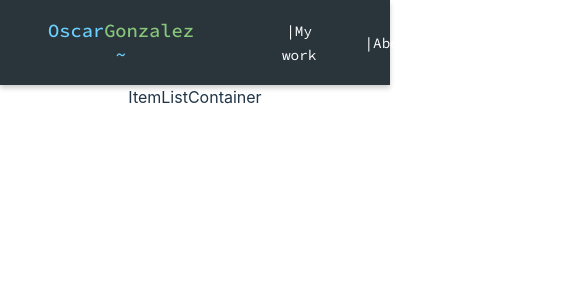
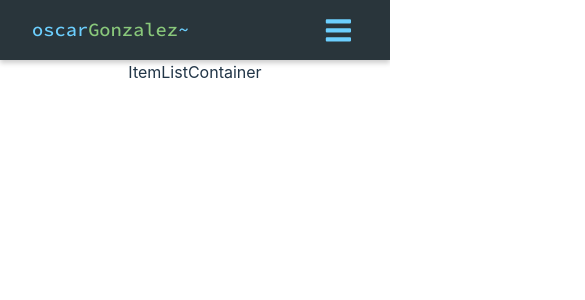
Before and after one commit to oscargon12/react_portfolio, a React (Vite) app: page / in a window 390 px wide. Shown: the top 300 px of the page, 585 px wide, since content can reach past the window. Built offline with nearby package versions, Linux system fonts and the light colour scheme.

Commit message:
responsive navbar

```diff
--- a/package.json
+++ b/package.json
@@ -10,7 +10,8 @@
   },
   "dependencies": {
     "react": "^18.2.0",
-    "react-dom": "^18.2.0"
+    "react-dom": "^18.2.0",
+    "react-icons": "^4.4.0"
   },
   "devDependencies": {
     "@types/react": "^18.0.17",
--- a/src/App.jsx
+++ b/src/App.jsx
@@ -12,7 +12,7 @@ function App() {
   return (
     <>
 
-      <NavBar link1="|My work" link2="|About" link3="|Tools" link4="|Contact" />
+      <NavBar link1="My work" link2="About" link3="Tools" link4="Contact" />
       <ItemListContainer/>
 
     </>
--- a/src/components/layout/navBar/NavBar.jsx
+++ b/src/components/layout/navBar/NavBar.jsx
@@ -1,20 +1,38 @@
+import { FaBars, FaTimes } from "react-icons/fa";
+import { useRef } from "react";
+
 const NavBar = ( props ) =>{
 
     const {link1, link2, link3, link4} = props;
 
-    return (
-        <header className="app-header">
-            <h3 className="color-primary primary-font ml-3 fw-500">Oscar<span className="color-sec">Gonzalez</span> ~</h3>
-            <nav className="app-header__nav mr-2">
-                <ul>
-                    <li>{link1}</li>
-                    <li>{link2}</li>
-                    <li>{link3}</li>
-                    <li>{link4}</li>
-                </ul>
-            </nav>
-        </header>
-    )
+    const navRef = useRef();
+
+	const showNavbar = () => {
+		navRef.current.classList.toggle("responsive_nav");
+	};
+
+	return (
+		<header>
+			<h3 className="primary-font fw-500">oscar<span className="color-sec">Gonzalez</span>~</h3>
+			<nav ref={navRef} className="primary-font">
+				<a href="/#">{link1}</a>
+				<a href="/#">{link2}</a>
+				<a href="/#">{link3}</a>
+				<a href="/#">{link4}</a>
+
+				<button
+					className="nav-btn nav-close-btn"
+					onClick={showNavbar}>
+					<FaTimes />
+				</button>
+			</nav>
+			<button className="nav-btn" onClick={showNavbar}>
+				<FaBars />
+			</button>
+		</header>
+	);
+
+
 }
 
 export default NavBar;
--- a/src/components/scss/_components.scss
+++ b/src/components/scss/_components.scss
@@ -1,24 +1,76 @@
-.app-header{
-    background-color: $dark-background;
-    box-shadow: 0px 3px 5px 0px rgba(0,0,0,0.20);
-    color: white;
-    display: flex;
-    justify-content: space-between;
-    align-items: center;
-    width: 100%;
+//navBar
+
+//mobile Menu
+header {
+	align-items: center;
+	justify-content: space-between;
+	background-color: $dark-background;
+    box-shadow: 0px 3px 5px 0px rgba(0, 0, 0, 0.2);
+	display: flex;
+	color: $dark-primary;
+	height: 60px;
+	padding: 0 2rem;
 }
 
-.app-header__nav{
-    ul{
-        display: flex;
-        align-items: center;
-        justify-content: space-between;
+nav a {
+	margin: 0 1rem;
+	color: white;
+	text-decoration: none;
+}
 
-        li{
-            font-family: $primary-font;
-            font-size: 0.9rem;
-            list-style: none;
-            margin-left: 3rem;
-        }
-    }
+nav a:hover {
+	color: $dark-secondary;
 }
+
+header .nav-btn {
+	padding: 5px;
+	cursor: pointer;
+	background: transparent;
+	border: none;
+	outline: none;
+	color: $dark-primary;
+	display: none;
+	font-size: 1.8rem;
+}
+
+header div,
+nav {
+	display: flex;
+	align-items: center;
+}
+
+@media only screen and (max-width: 1024px) {
+	header .nav-btn {
+		display: inline-flex;
+	}
+
+	header nav {
+		position: fixed;
+		top: 0;
+		left: 0;
+		height: 100%;
+		width: 100%;
+		display: flex;
+		flex-direction: column;
+		align-items: center;
+		justify-content: center;
+		gap: 1.5rem;
+		background-color: $dark-background;
+		transition: 1s;
+		transform: translateY(-100vh);
+	}
+
+	header .responsive_nav {
+		transform: none;
+	}
+
+	nav .nav-close-btn {
+		position: absolute;
+		top: 2rem;
+		right: 2rem;
+	}
+
+	nav a {
+		font-size: 1.5rem;
+	}
+}
--- a/src/components/scss/_reset.scss
+++ b/src/components/scss/_reset.scss
@@ -1 +1,8 @@
 @import url('https://fonts.googleapis.com/css2?family=Source+Code+Pro:ital,wght@0,300;0,400;0,500;0,600;0,700;1,300;1,400;1,500;1,600;1,700&display=swap');
+
+*{
+    margin: 0;
+    padding: 0;
+    box-sizing: border-box;
+
+}
```
Also changed, not shown: 3 other files (tests, documents, lock files or other folders).
